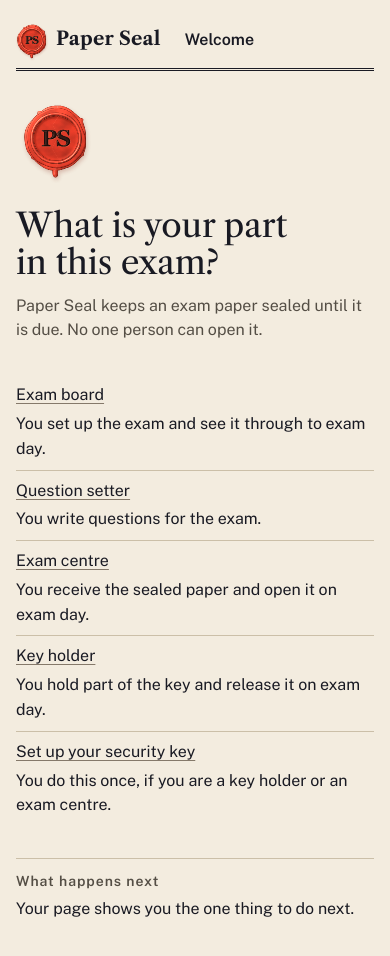
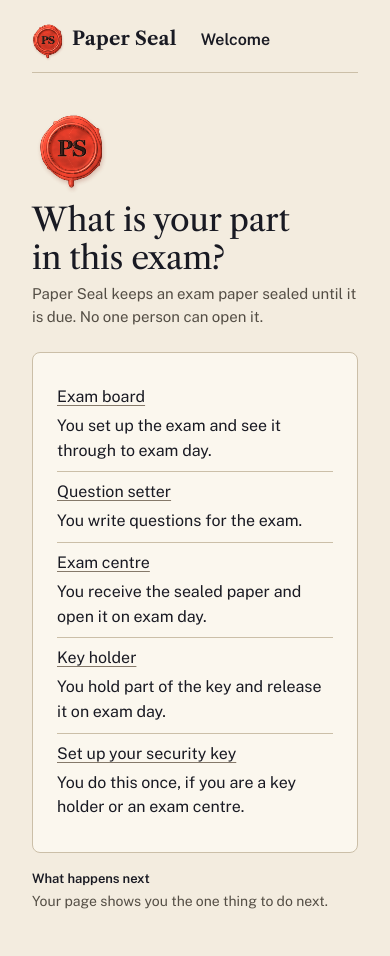
Before and after one commit to AbdulRashidReshamwala/paperseal, a React (Vite) app in the folder apps/web/: page /board in a window 390 px wide. Shown: the top 956 px of the page. Built offline with nearby package versions, Linux system fonts and the light colour scheme.

Commit message:
Bring every page to the create page's look through the shared styles
One hairline header, a smaller title, a quiet next step, and one rounded
surface for forms and panels, with softer fields and buttons. The board's
own overrides go, and the setter, centre and verifier leftovers match.

```diff
--- a/apps/web/src/areas/board/board.css
+++ b/apps/web/src/areas/board/board.css
@@ -297,13 +297,6 @@
   padding-inline: var(--ps-space-6);
 }
 
-.ps-shell:has(.board-home) .ps-role {
-  align-items: center;
-  padding-bottom: var(--ps-space-4);
-  margin-bottom: 40px;
-  border-bottom: 1px solid var(--ps-rule);
-}
-
 .board-home-top {
   display: flex;
   gap: var(--ps-space-6);
@@ -324,23 +317,6 @@
   margin: var(--ps-space-1) 0 0;
   font-size: 0.9375rem;
   color: var(--ps-ink-soft);
-}
-
-.board-home .ps-primary {
-  width: auto;
-  min-width: 0;
-  min-height: 40px;
-  padding: 0 var(--ps-space-4);
-  font-size: var(--ps-text-small);
-  font-weight: 600;
-  white-space: nowrap;
-  border: 0;
-  border-radius: 6px;
-  box-shadow: none;
-}
-
-.board-home .ps-primary:hover {
-  background: var(--ps-wax-deep);
 }
 
 .board-home-surface {
@@ -590,15 +566,6 @@
   margin-top: var(--ps-space-4);
 }
 
-.board-home-dialog .ps-primary,
-.board-home-dialog .ps-button {
-  width: auto;
-  min-height: 40px;
-  padding: 0 var(--ps-space-4);
-  font-size: var(--ps-text-small);
-  border-radius: 6px;
-}
-
 /*
  * The pages of the create form: the steps down the side, one page at a time. Same quiet style as
  * the board home page, and everything sits under `.board-draft`.
@@ -606,13 +573,6 @@
 .ps-shell:has(.board-draft) {
   max-width: 1080px;
   padding-inline: var(--ps-space-6);
-}
-
-.ps-shell:has(.board-draft) .ps-role {
-  align-items: center;
-  padding-bottom: var(--ps-space-4);
-  margin-bottom: 40px;
-  border-bottom: 1px solid var(--ps-rule);
 }
 
 .board-draft {
@@ -693,8 +653,7 @@
   max-width: 680px;
 }
 
-.board-draft-title,
-.board-draft .ps-stage-title {
+.board-draft-title {
   margin: 0;
   font-size: 2rem;
   font-weight: 400;
@@ -728,7 +687,6 @@
 
 .board-draft-card .ps-input {
   background: var(--ps-paper);
-  border-radius: 6px;
 }
 
 .board-draft-card .board-fold {
@@ -760,23 +718,6 @@
   margin: 0;
   font-size: 0.8125rem;
   color: var(--ps-ink-soft);
-}
-
-.board-draft .ps-primary,
-.board-draft-foot .ps-button,
-.board-draft-card .ps-button {
-  width: auto;
-  min-width: 0;
-  min-height: 40px;
-  padding: 0 var(--ps-space-4);
-  font-size: var(--ps-text-small);
-  white-space: nowrap;
-  border-radius: 6px;
-  box-shadow: none;
-}
-
-.board-draft .ps-primary:not(:disabled) {
-  border: 0;
 }
 
 .board-party-count {
@@ -944,15 +885,6 @@
 }
 
 /* A published exam: the jobs left, each in its own surface, in order. */
-.board-draft .ps-stage {
-  padding-block: 0;
-}
-
-.board-draft .ps-stage-lede {
-  max-width: none;
-  font-size: 0.9375rem;
-}
-
 .board-people-job {
   margin-bottom: var(--ps-space-4);
 }
--- a/apps/web/src/areas/centre/paper.css
+++ b/apps/web/src/areas/centre/paper.css
@@ -67,7 +67,7 @@
   margin: var(--ps-space-6) auto 0;
   font-size: 1.25rem;
   line-height: 1.6;
-  border-top: 3px double var(--ps-ink);
+  border-top: 1px solid var(--ps-rule);
 }
 
 .paper-sheet-title {
--- a/apps/web/src/areas/setter/setter.css
+++ b/apps/web/src/areas/setter/setter.css
@@ -180,7 +180,6 @@
   gap: var(--ps-space-3);
   justify-items: start;
   padding-top: var(--ps-space-3);
-  border-top: 3px solid var(--ps-fail);
 }
 
 .ss-receipt {
--- a/apps/web/src/release/holder.css
+++ b/apps/web/src/release/holder.css
@@ -2,8 +2,7 @@
 
 .holder-count {
   margin: 0;
-  font-family: var(--ps-code);
-  font-size: clamp(1.75rem, 1.4rem + 2vw, 2.5rem);
+  font-size: var(--ps-text-section);
   font-weight: 500;
   font-variant-numeric: tabular-nums;
   line-height: 1.2;
--- a/packages/ui/src/tokens.css
+++ b/packages/ui/src/tokens.css
@@ -33,7 +33,7 @@
   --ps-serif: 'Libre Caslon Text', 'Iowan Old Style', Georgia, serif;
   --ps-sans: 'Public Sans', system-ui, -apple-system, 'Segoe UI', Roboto, sans-serif;
   --ps-code: 'IBM Plex Mono', ui-monospace, SFMono-Regular, Menlo, monospace;
-  --ps-text-display: clamp(2rem, 1.5rem + 2.4vw, 2.875rem);
+  --ps-text-display: 2rem;
   --ps-text-title: 1.75rem;
   --ps-text-section: 1.25rem;
   --ps-text-body: 1rem;
@@ -66,7 +66,7 @@
   --ps-ok: var(--ps-pass);
   --ps-warn: var(--ps-pending);
   --ps-bad: var(--ps-fail);
-  --ps-radius: 2px;
+  --ps-radius: 6px;
   --ps-font: var(--ps-sans);
   --ps-mono: var(--ps-code);
 }
@@ -162,9 +162,9 @@ a:hover {
 /* Layout */
 
 .ps-shell {
-  max-width: 880px;
+  max-width: 760px;
   min-height: 100dvh;
-  padding: var(--ps-space-5) var(--ps-space-4) var(--ps-space-8);
+  padding: var(--ps-space-5) var(--ps-space-6) var(--ps-space-8);
   margin: 0 auto;
 }
 
@@ -174,10 +174,10 @@ a:hover {
   display: flex;
   flex-wrap: wrap;
   gap: var(--ps-space-1) var(--ps-space-5);
-  align-items: baseline;
-  padding-bottom: var(--ps-space-3);
-  margin-bottom: var(--ps-space-6);
-  border-bottom: 3px double var(--ps-ink);
+  align-items: center;
+  padding-bottom: var(--ps-space-4);
+  margin-bottom: 40px;
+  border-bottom: 1px solid var(--ps-rule);
 }
 
 .ps-brand,
@@ -260,8 +260,7 @@ a:hover {
 .ps-stage {
   display: grid;
   grid-template-columns: minmax(0, 1fr);
-  gap: var(--ps-space-5);
-  padding-block: var(--ps-space-4);
+  gap: var(--ps-space-4);
 }
 
 .ps-stage-seal {
@@ -271,13 +270,15 @@ a:hover {
 .ps-stage-title {
   margin: 0;
   font-size: var(--ps-text-display);
-  line-height: 1.12;
+  font-weight: 400;
+  line-height: 1.2;
+  letter-spacing: -0.01em;
   text-wrap: balance;
 }
 
 .ps-stage-lede {
-  max-width: 34em;
-  margin-top: var(--ps-space-3);
+  margin-top: var(--ps-space-1);
+  font-size: 0.9375rem;
   color: var(--ps-ink-soft);
 }
 
@@ -286,23 +287,25 @@ a:hover {
 }
 
 .ps-stage-action {
-  margin-top: var(--ps-space-6);
+  padding: var(--ps-space-5);
+  margin-top: var(--ps-space-5);
+  background: var(--ps-field);
+  border: 1px solid var(--ps-rule);
+  border-radius: 8px;
 }
 
 .ps-stage-next {
   display: grid;
-  gap: var(--ps-space-1);
-  max-width: 34em;
-  padding-top: var(--ps-space-3);
-  margin: var(--ps-space-6) 0 0;
-  border-top: 1px solid var(--ps-rule);
+  gap: 2px;
+  margin: var(--ps-space-4) 0 0;
+  font-size: var(--ps-text-small);
+  color: var(--ps-ink-soft);
 }
 
 .ps-stage-next-label {
-  font-size: var(--ps-text-small);
+  font-size: 0.8125rem;
   font-weight: 600;
-  letter-spacing: 0.07em;
-  color: var(--ps-ink-soft);
+  color: var(--ps-ink);
 }
 
 .ps-stage-detail {
@@ -334,14 +337,13 @@ a:hover {
   align-items: center;
   justify-content: center;
   width: 100%;
-  min-height: 52px;
-  padding: var(--ps-space-3) var(--ps-space-6);
-  font: 600 1.0625rem / 1.3 var(--ps-sans);
+  min-height: 40px;
+  padding: var(--ps-space-2) var(--ps-space-4);
+  font: 600 var(--ps-text-small) / 1.3 var(--ps-sans);
   color: var(--ps-on-wax);
   cursor: pointer;
   background: var(--ps-wax);
   border: 0;
-  border-bottom: 3px solid var(--ps-wax-deep);
   border-radius: var(--ps-radius);
   transition:
     background-color var(--ps-time-quick),
@@ -351,7 +353,6 @@ a:hover {
 @media (min-width: 480px) {
   .ps-primary {
     width: auto;
-    min-width: 240px;
   }
 }
 
@@ -360,8 +361,7 @@ a:hover {
 }
 
 .ps-primary:active {
-  translate: 0 2px;
-  border-bottom-width: 1px;
+  translate: 0 1px;
 }
 
 .ps-primary[data-status='busy'],
@@ -885,19 +885,28 @@ a:hover {
 }
 
 .ps-panel {
-  padding-block: var(--ps-space-3) var(--ps-space-4);
+  display: grid;
+  gap: var(--ps-space-3);
+  padding: var(--ps-space-5);
   margin-bottom: var(--ps-space-4);
-  border-top: 1px solid var(--ps-ink);
+  background: var(--ps-field);
+  border: 1px solid var(--ps-rule);
+  border-radius: 8px;
 }
 
 .ps-panel .ps-panel {
+  padding: var(--ps-space-4) 0 0;
   margin-bottom: 0;
-  border-top-color: var(--ps-rule);
+  background: none;
+  border: 0;
+  border-top: 1px solid var(--ps-rule);
+  border-radius: 0;
 }
 
 .ps-panel h2 {
-  margin: 0 0 var(--ps-space-2);
+  margin: 0;
   font-size: var(--ps-text-section);
+  font-weight: 400;
   line-height: 1.3;
 }
 
@@ -979,17 +988,16 @@ a:hover {
 .ps-button {
   min-height: 40px;
   padding: var(--ps-space-2) var(--ps-space-4);
-  font: 500 var(--ps-text-body) / 1.3 var(--ps-sans);
+  font: 500 var(--ps-text-small) / 1.3 var(--ps-sans);
   color: var(--ps-ink);
   cursor: pointer;
   background: transparent;
-  border: 1px solid var(--ps-ink);
+  border: 1px solid var(--ps-rule-strong);
   border-radius: var(--ps-radius);
 }
 
 .ps-button:hover {
-  color: var(--ps-paper);
-  background: var(--ps-ink);
+  background: var(--ps-paper-deep);
 }
 
 .ps-button:disabled {
@@ -1008,18 +1016,17 @@ a:hover {
 .ps-input {
   width: 100%;
   min-height: 44px;
-  padding: var(--ps-space-2);
+  padding: var(--ps-space-2) var(--ps-space-3);
   font: var(--ps-text-body) / 1.4 var(--ps-sans);
   color: var(--ps-ink);
   background: var(--ps-field);
-  border: 0;
-  border-bottom: 1px solid var(--ps-ink);
-  border-radius: 0;
-  box-shadow: inset 0 0 0 1px var(--ps-rule-strong);
+  border: 1px solid var(--ps-rule-strong);
+  border-radius: var(--ps-radius);
 }
 
 .ps-input[aria-invalid='true'] {
-  box-shadow: inset 0 0 0 2px var(--ps-fail);
+  border-color: var(--ps-fail);
+  box-shadow: inset 0 0 0 1px var(--ps-fail);
 }
 
 .ps-field-hint {
@@ -1114,3 +1121,17 @@ a:hover {
     animation: ps-loading-appear 1ms var(--ps-loading-wait) both !important;
   }
 }
+
+/* Inside a panel there is already a surface, so fields sit on paper and nested panels stay flat. */
+.ps-stage-action .ps-input,
+.ps-panel .ps-input {
+  background: var(--ps-paper);
+}
+
+.ps-stage-action .ps-panel {
+  padding: 0;
+  margin-bottom: var(--ps-space-4);
+  background: none;
+  border: 0;
+  border-radius: 0;
+}
```
Also changed, not shown: 2 other files (tests, documents, lock files or other folders).
